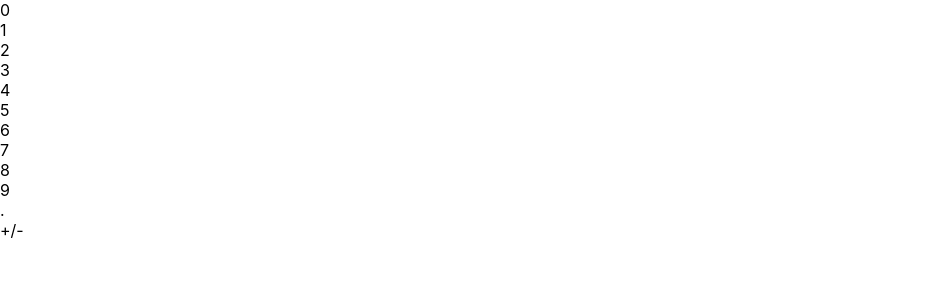
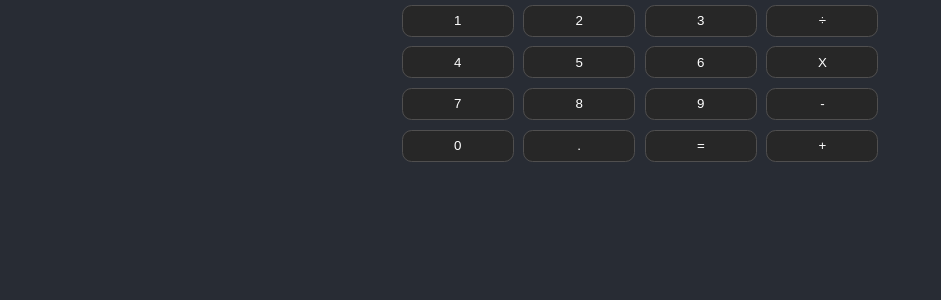
Before and after one commit to JasmeetRangar/calculator, a React (Create React App) app: page / in a window 1280 px wide. Shown: the top 300 px of the page, without its empty margins (0-941 px from the left). Built offline with nearby package versions, Linux system fonts and the light colour scheme.

Commit message:
Style blocks

```diff
--- a/src/App.css
+++ b/src/App.css
@@ -36,3 +36,12 @@
     transform: rotate(360deg);
   }
 }
+.app-container {
+  width: 540px;
+  display: flex;
+  flex-direction: row;
+  flex-wrap: wrap;
+  justify-content: center;
+  margin: auto;
+
+}
--- a/src/App.js
+++ b/src/App.js
@@ -5,18 +5,22 @@ import Block from './components/Block';
 function App() {
   return (
     <div className="app-container">
-      <Block label="0" />
       <Block label="1" />
       <Block label="2" />
       <Block label="3" />
+      <Block label="÷" />
       <Block label="4" />
       <Block label="5" />
       <Block label="6" />
+      <Block label="X" />
       <Block label="7" />
       <Block label="8" />
       <Block label="9" />
+      <Block label="-" />
+      <Block label="0" />
       <Block label="." />
-      <Block label="+/-" />
+      <Block label="=" />
+      <Block label="+" />
     </div>
   );
 }
--- a/src/components/Block.jsx
+++ b/src/components/Block.jsx
@@ -1,8 +1,8 @@
-
+import "./block.css"
 export default function Block(props) {
   return (
-    <div className="block-container">
+    <button className="block-container">
       {props.label}
-    </div>
+    </button>
   )
 }
--- /dev/null
+++ b/src/components/block.css
@@ -0,0 +1,13 @@
+.block-container {
+  width: 7rem;
+  height: 2rem;
+  margin: 0.3rem;
+  border-radius: 0.6rem;
+  color: white;
+  background-color: rgb(39, 39, 39);
+  border: rgb(80, 79, 79) 1px solid;
+}
+
+.block-container:hover {
+  background-color: rgb(53, 52, 52);
+}
--- a/src/index.css
+++ b/src/index.css
@@ -5,6 +5,8 @@ body {
     sans-serif;
   -webkit-font-smoothing: antialiased;
   -moz-osx-font-smoothing: grayscale;
+  background-color: #282c34;
+
 }
 
 code {
```
